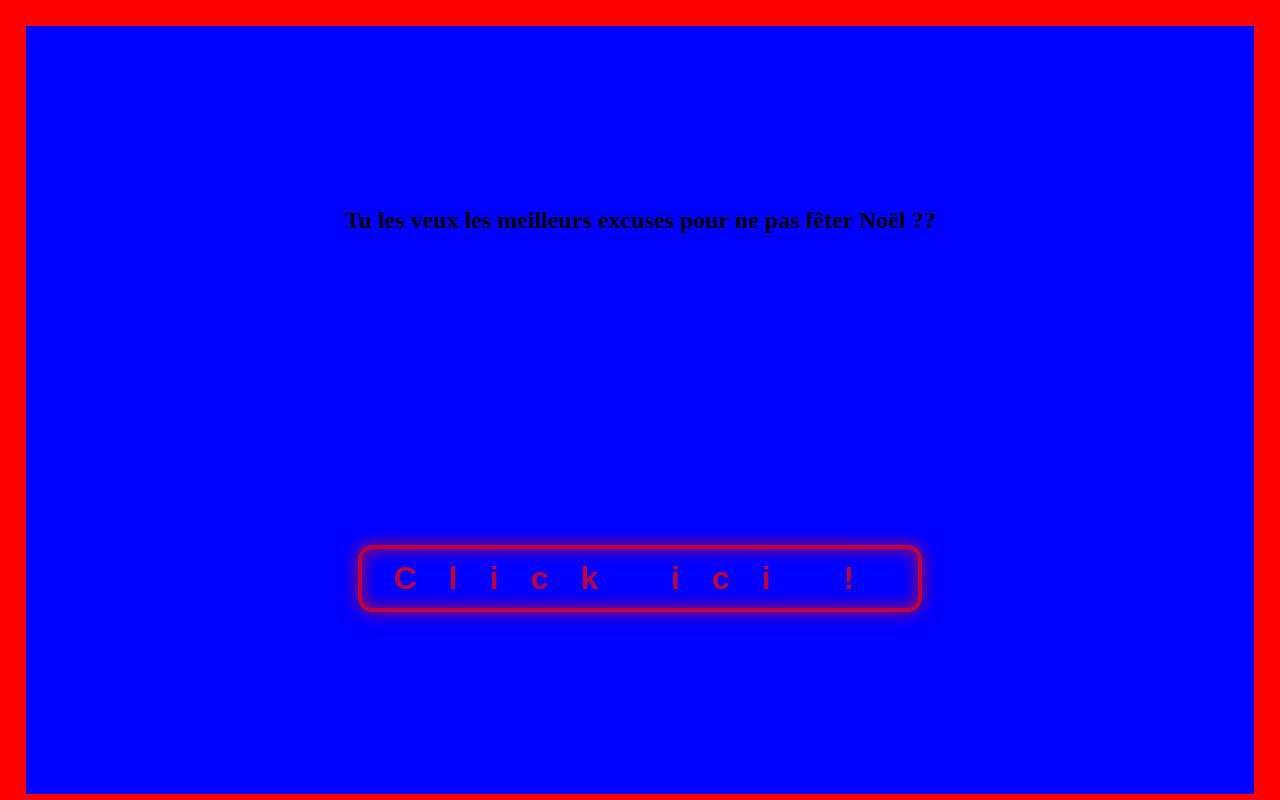
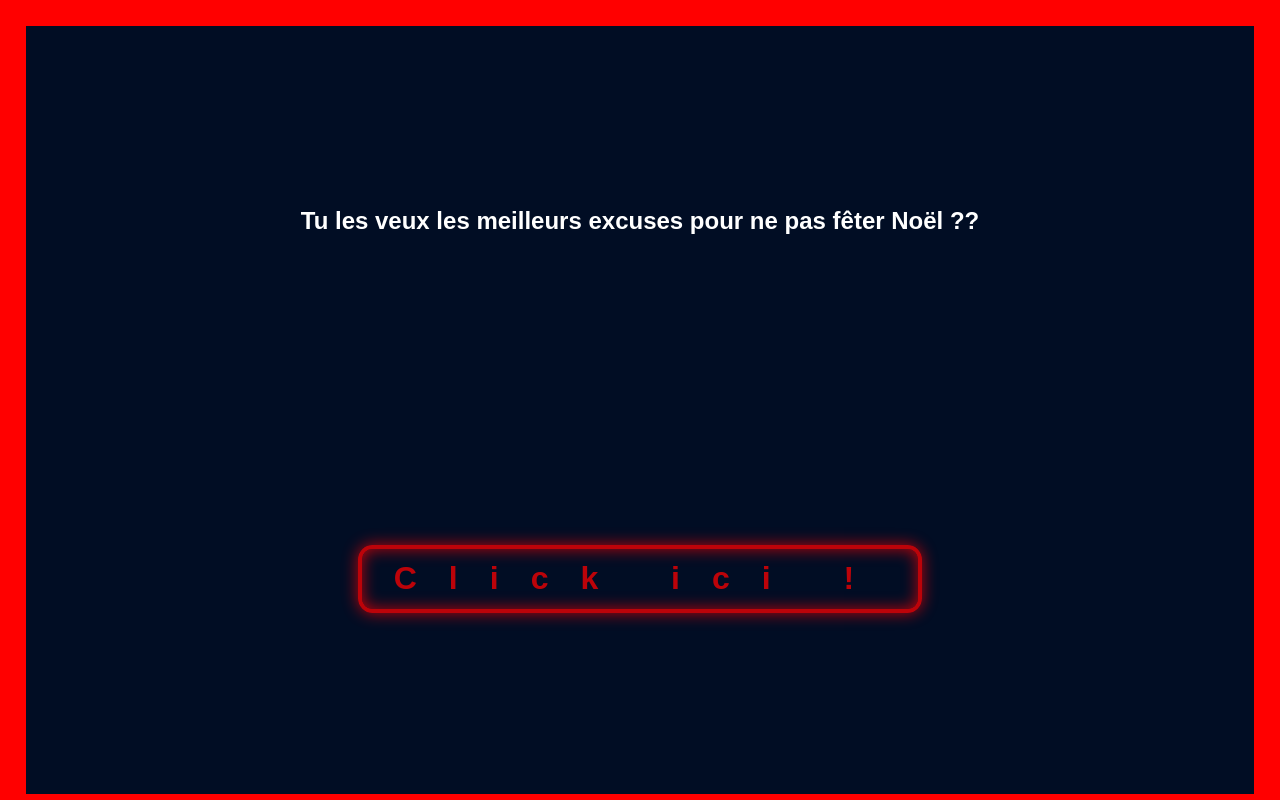
Before and after one commit to FlorenceBuchelet/WCS_hackathon1, a React (Vite) app: page / in a window 1280 px wide. Built offline with nearby package versions, Linux system fonts and the light colour scheme.

Commit message:
variable sass

```diff
--- a/src/index.scss
+++ b/src/index.scss
@@ -1,19 +1,15 @@
+$background-color:#010D24;
+
+$bauble-color-red:#8B1111;
+$bauble-color-bleu:#4EA0BB;
+$bauble-color-vert:#1B603F;
+$bauble-color-grey:#D9D9D9;
+$bauble-color-white:#ffff;
+
+$decoration-color: #FFD15C;
 * {
     margin: 0;
     padding: 0;
     box-sizing: border-box;
 }
 // variables ici
-
-#root {
-    $background-color:#010D24;
-
-    $bauble-color-red:#8B1111;
-    $bauble-color-bleu:#4EA0BB;
-    $bauble-color-vert:#1B603F;
-    $bauble-color-grey:#D9D9D9;
-    $bauble-color-white:#ffff;
-
-    $decoration-color: #FFD15C;
-
-}
--- a/src/pages/Homepage/Homepage.scss
+++ b/src/pages/Homepage/Homepage.scss
@@ -1,5 +1,19 @@
+$background-color:#010D24;
+
+$bauble-color-red:#8B1111;
+$bauble-color-bleu:#4EA0BB;
+$bauble-color-vert:#1B603F;
+$bauble-color-grey:#D9D9D9;
+$bauble-color-white:#ffff;
+
+$decoration-color: #FFD15C;
+
+$font-family:Arial, Helvetica, sans-serif;
+$font-color-1:white;
+$font-color-2:black;
+
 .homepage {
-  background-color: blue;
+  background-color:$background-color;
   position: absolute;
   width: 96%;
   height: 96%;
@@ -10,6 +24,10 @@
   align-items: center;
 }
 
+.homepage__title{
+  color: $bauble-color-white;
+  font-family:$font-family;
+}
 .homepage__button {
   position: relative;
   color: red;
```
